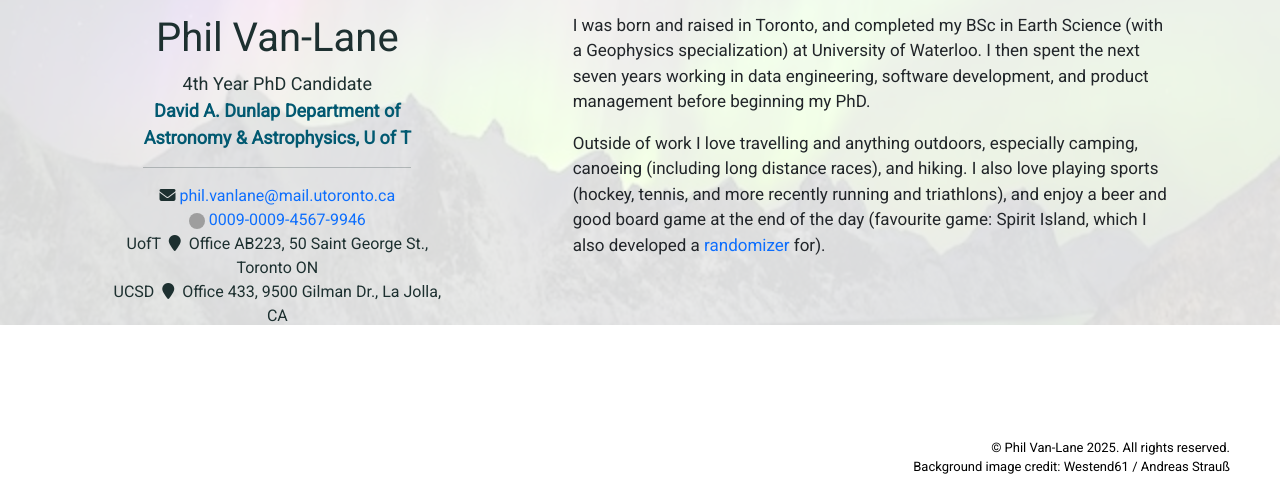
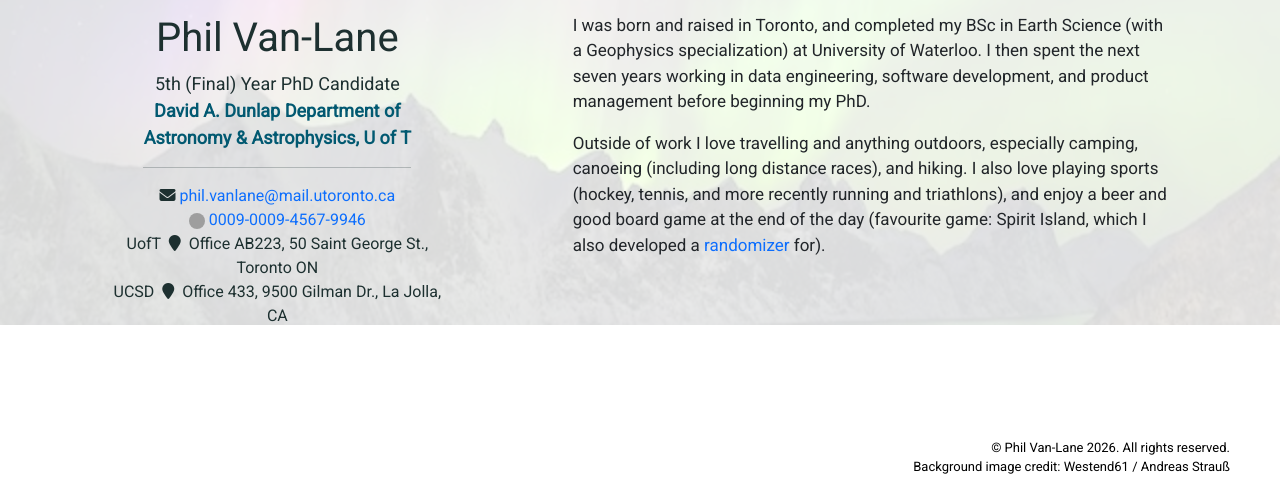
Before and after one commit to philvanlane/personal-website, a React (Create React App) app: page /#/ in a window 1280 px wide. Shown: the part 475-959 px from the top of the page. Built offline with nearby package versions, Linux system fonts and the light colour scheme; grey boxes are pictures that could not be loaded.

Commit message:
tweaked dates

```diff
--- a/src/App.js
+++ b/src/App.js
@@ -37,7 +37,7 @@ function App() {
         </Routes>
     </Router>
     <div className="footer">
-    &copy; Phil Van-Lane 2025. All rights reserved.
+    &copy; Phil Van-Lane 2026. All rights reserved.
     <br></br>
     Background image credit: Westend61 / Andreas Strauß
       </div>
--- a/src/components/Home.js
+++ b/src/components/Home.js
@@ -9,7 +9,7 @@ const Home = () => {
                 <div className="profile-content">
                     <h1>Phil Van-Lane</h1>
                     <div className="profile-card-details">
-                    4th Year PhD Candidate
+                    5th (Final) Year PhD Candidate
                     <br></br>
                     <b>
                         <a href="https://www.astro.utoronto.ca/" target="_blank" rel="noopener noreferrer">
```
